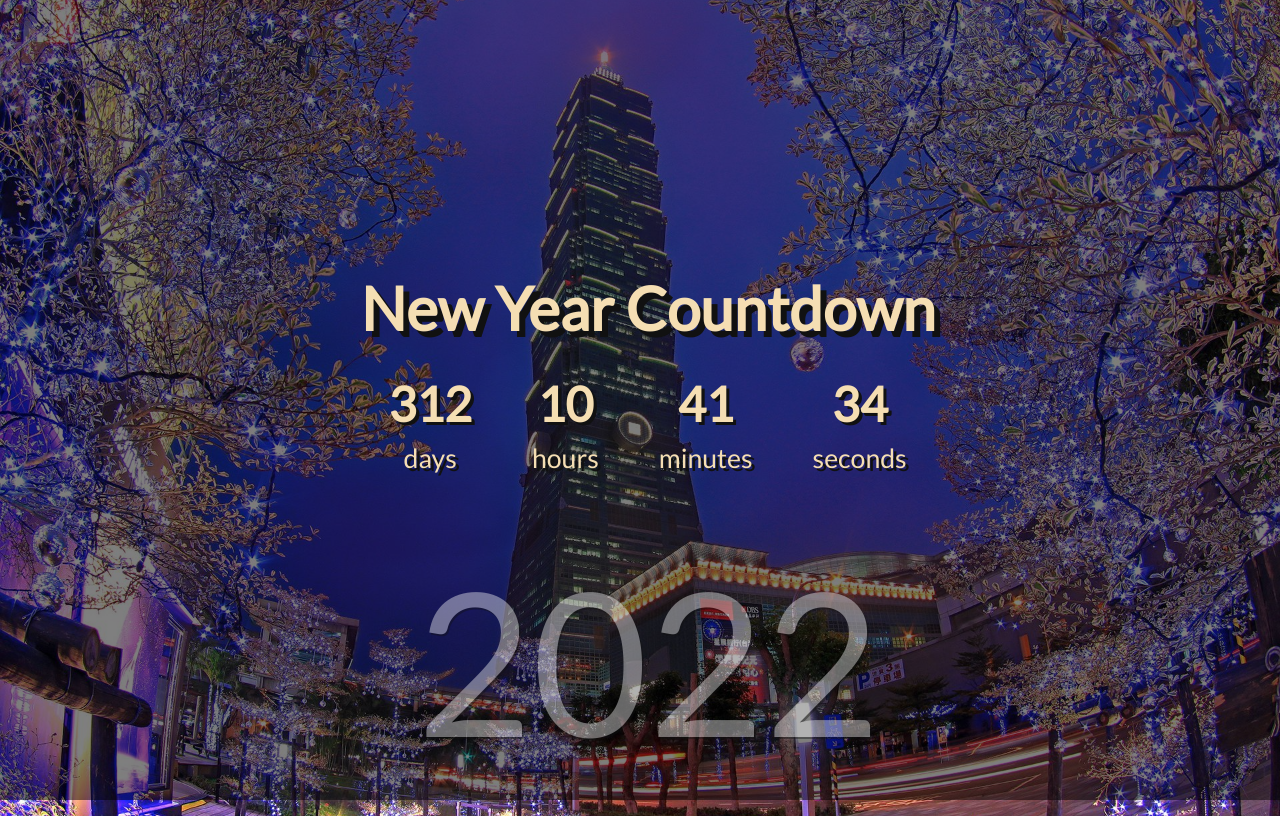
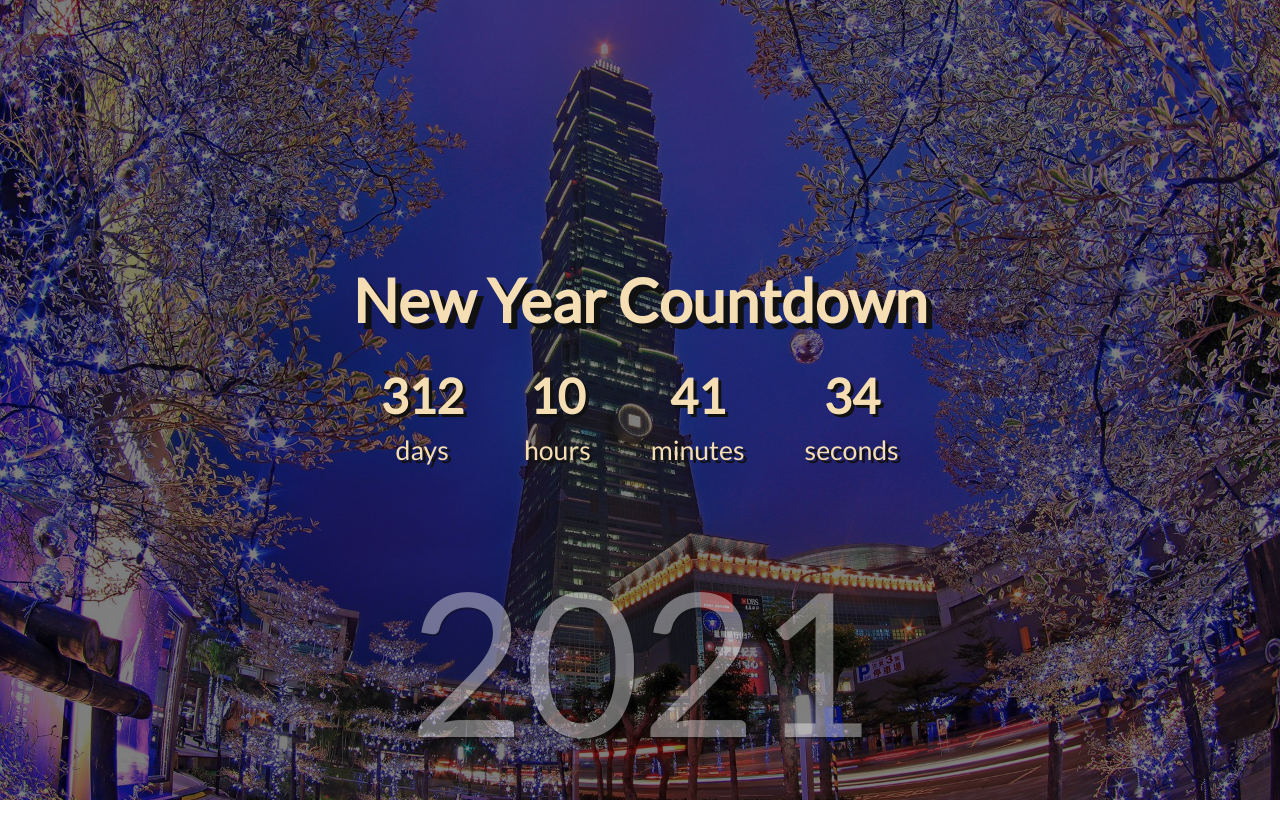
Before and after one commit to hongchingisme/My_projects, a plain HTML site: page index.html in a window 1280 px wide. Drawn offline with Linux system fonts and the light colour scheme.

Commit message:
add updata year to DOM

```diff
--- a/index.html
+++ b/index.html
@@ -10,7 +10,7 @@
 </head>
 <body>
 
-    <div class="year" id="year">2022</div>
+    <div class="year" id="year"></div>
 
     <h1>New Year Countdown</h1>
 
--- a/script.js
+++ b/script.js
@@ -3,6 +3,9 @@ const hours = document.getElementById('hours');
 const minutes = document.getElementById('minutes');
 const seconds = document.getElementById('seconds');
 const countdown = document.getElementById('countdown');
+
+const year = document.getElementById('year');
+
 
 //取得目前 Date 裡面的年份
 
@@ -10,7 +13,7 @@ const currentYear = new Date().getFullYear();
 
 //設定明年 1月 1日的時間點
 
-const newYearTime = new Date(`January 01 ${currentYear +1} 00:00:00`)
+const newYearTime = new Date(`January 01 ${currentYear+1} 00:00:00`)
 
 // 抓取明年與現在時間的差異毫秒 (返還的值都是毫秒)
 // 透過 / 1000 取得毫秒 /60取得分鐘 /60取得小時 /24 取得天數
@@ -32,3 +35,8 @@ function updataCountdown() {
 
 
 setInterval( updataCountdown , 1000);
+
+
+//把下一年的年份更新到 DOM 裡面
+
+year.innerHTML = currentYear;
--- a/style.css
+++ b/style.css
@@ -3,6 +3,8 @@
 
 * {
     box-sizing: border-box;
+    padding: 0;
+    margin: 0;
 }
 
 body {
```
